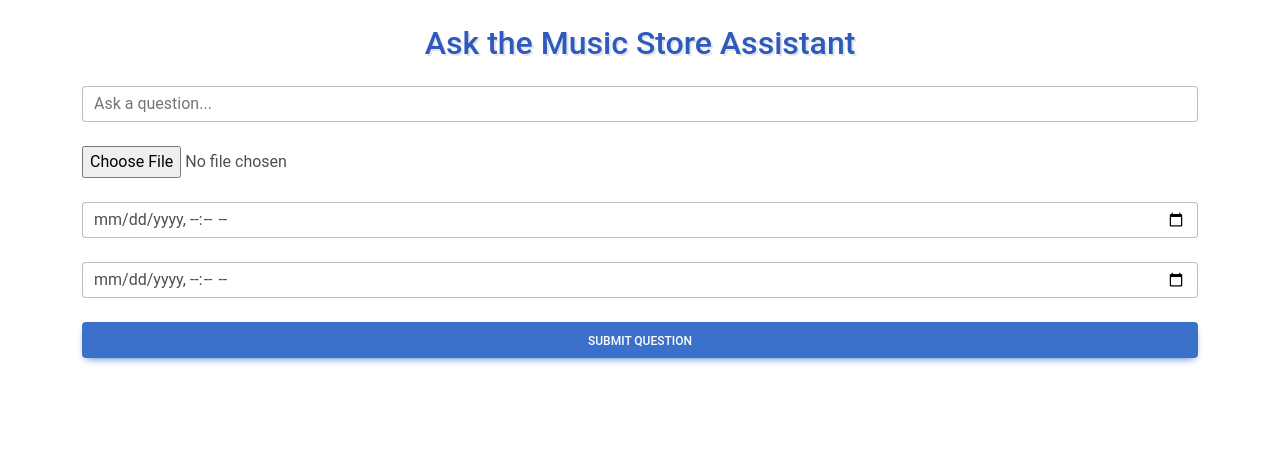
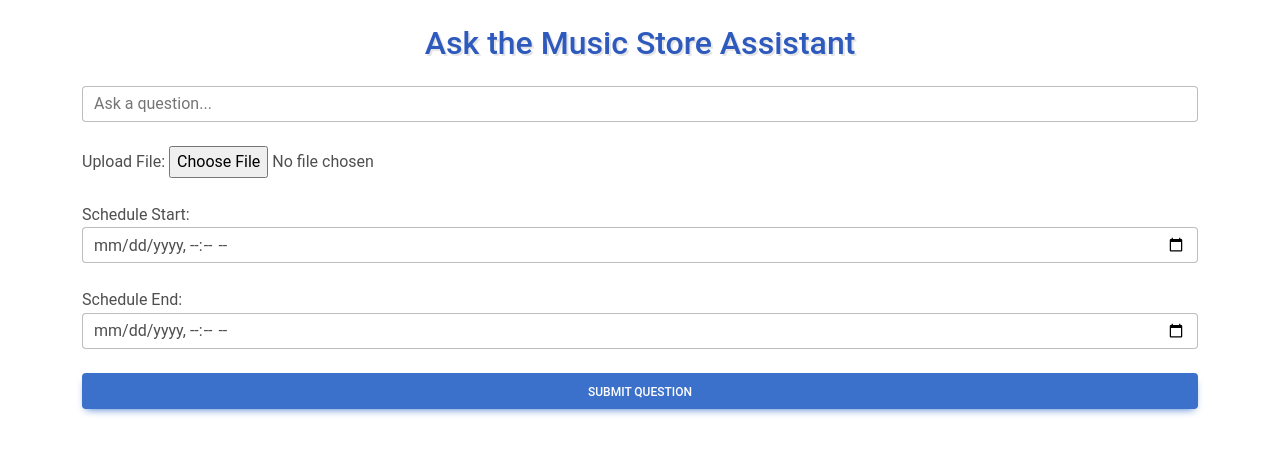
Before and after one commit to DrCBeatz/music-store-assistant, a Django app: template templates/home.html in a window 1280 px wide. Shown: the part 84-533 px from the top of the page. Run offline with Django 4.2, Linux system fonts and the light colour scheme; the template is opened without the code that fills it: values that come from a table or form of the project are taken from there, others are empty; parts of the project's set-up code (start-up, migrations or seed data) failed here and were passed over.

Commit message:
adjust layout on home.html template

```diff
--- a/assistant/forms.py
+++ b/assistant/forms.py
@@ -4,12 +4,11 @@ from django import forms
 
 class QuestionForm(forms.Form):
     question = forms.CharField(
-        label="",
         widget=forms.TextInput(attrs={"class": "form-control", "placeholder": "Ask a question..."})
     )
     file = forms.FileField(
         required=False,
-        label="",
+        label="Upload File",
         widget=forms.ClearableFileInput(attrs={"class": "form-control-file"})
     )
     apply_time = forms.DateTimeField(
--- a/templates/home.html
+++ b/templates/home.html
@@ -25,11 +25,25 @@
 
         <form method="POST" enctype="multipart/form-data">
             {% csrf_token %}
-            {% for field in form %}
                     <div class="form-outline mb-4">
-                    {{ field }}
+                        {{ form.question }}
                     </div>
-            {% endfor %}
+
+                    <div class="form-outline mb-4">
+                        {{ form.file.label_tag }}
+                        {{ form.file }}
+                    </div>
+
+                    {{ form.apply_time.label_tag }}
+                    <div class="form-outline mb-4">
+                        {{ form.apply_time }}
+                    </div>
+
+                    {{ form.revert_time.label_tag }}
+                    <div class="form-outline mb-4">
+                        {{ form.revert_time }}
+                    </div>
+
                     <button
                         hx-post="{% url 'home' %}"
                         hx-swap="afterbegin"
```
Lines whose indentation alone changed are shown as unchanged.
